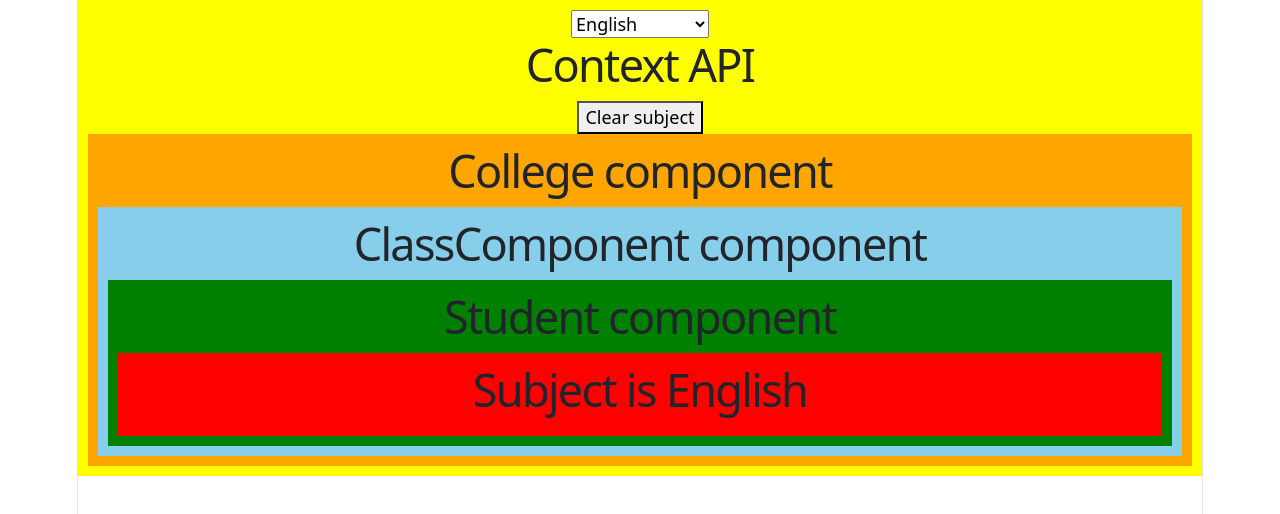
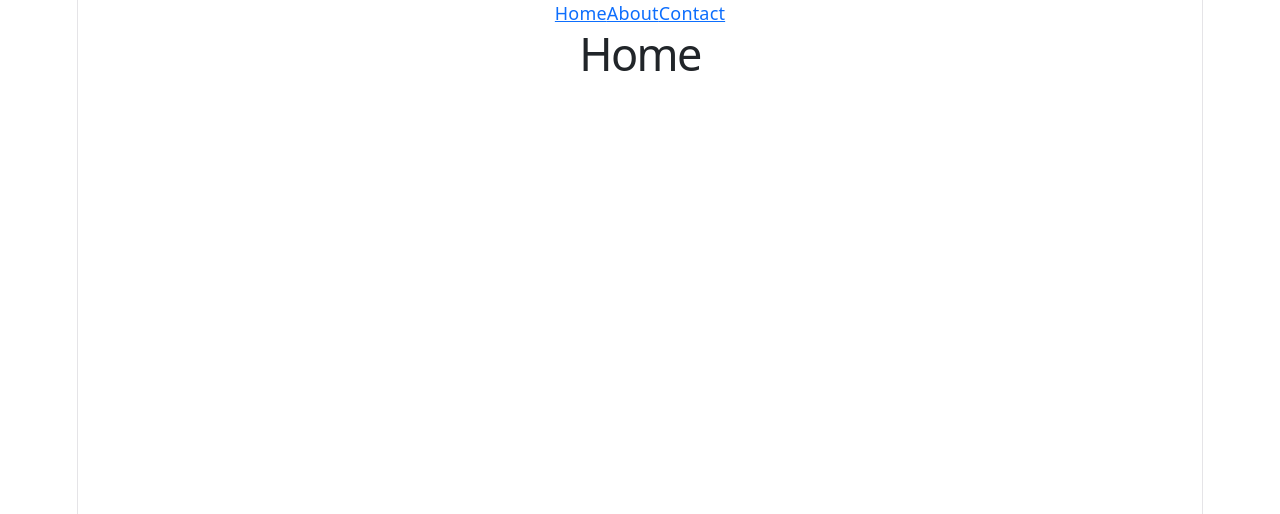
Before and after one commit to codewithnill/reactjs_19_by_code_step_by_step, a React (Vite) app in the folder main/react-blog/: page / in a window 1280 px wide. Shown: the top 514 px of the page. Built offline with nearby package versions, Linux system fonts and the light colour scheme.

Commit message:
react 8 router.

```diff
--- a/main/react-blog/src/App.jsx
+++ b/main/react-blog/src/App.jsx
@@ -1,29 +1,21 @@
-import College_for_contextAPI from "./College_for_contextAPI";
-import { SubjectContext } from "./contextData";
-import { useState } from "react";
+import { BrowserRouter,Routes,Route,Link } from "react-router";
 
 function App() {
+  return (
+    <div>
+      <BrowserRouter>
 
-  const [subject,setSubject]=useState('English')
+        <Link to="/">Home</Link>
+        <Link to="/about">About</Link>
+        <Link to="/contact">Contact</Link>
 
-  return (
-    <div style={{backgroundColor:'yellow',padding:10}}>
-      {/* <h1>Context API</h1>
-      <College_for_contextAPI/> */}
 
-      <SubjectContext.Provider value={subject}>
-        <select value={subject} onChange={(event)=>setSubject(event.target.value)}>
-          <option value="">Select subject</option>
-          <option value="Maths">Maths</option>
-          <option value="History">History</option>
-          <option value="English">English</option>
-        </select>
-
-        <h1>Context API</h1>
-        <button onClick={()=>setSubject('')}>Clear subject</button>
-        <College_for_contextAPI/>
-      </SubjectContext.Provider>
-
+        <Routes>
+          <Route path="/" element={<h1>Home</h1>}></Route>
+          <Route path="/about" element={<h1>About</h1>}></Route>
+          <Route path="/contact" element={<h1>Contact</h1>}></Route>
+        </Routes>
+      </BrowserRouter>
     </div>
   );
 }
```
